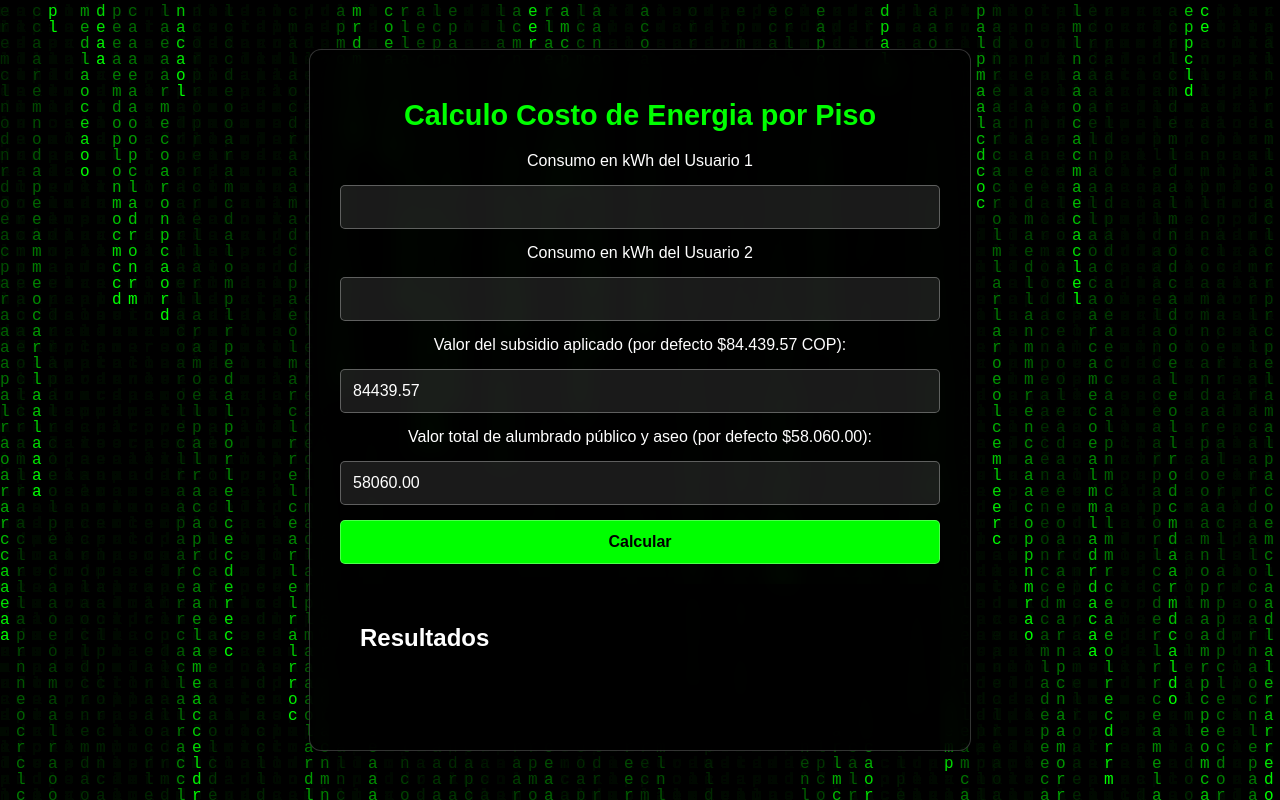
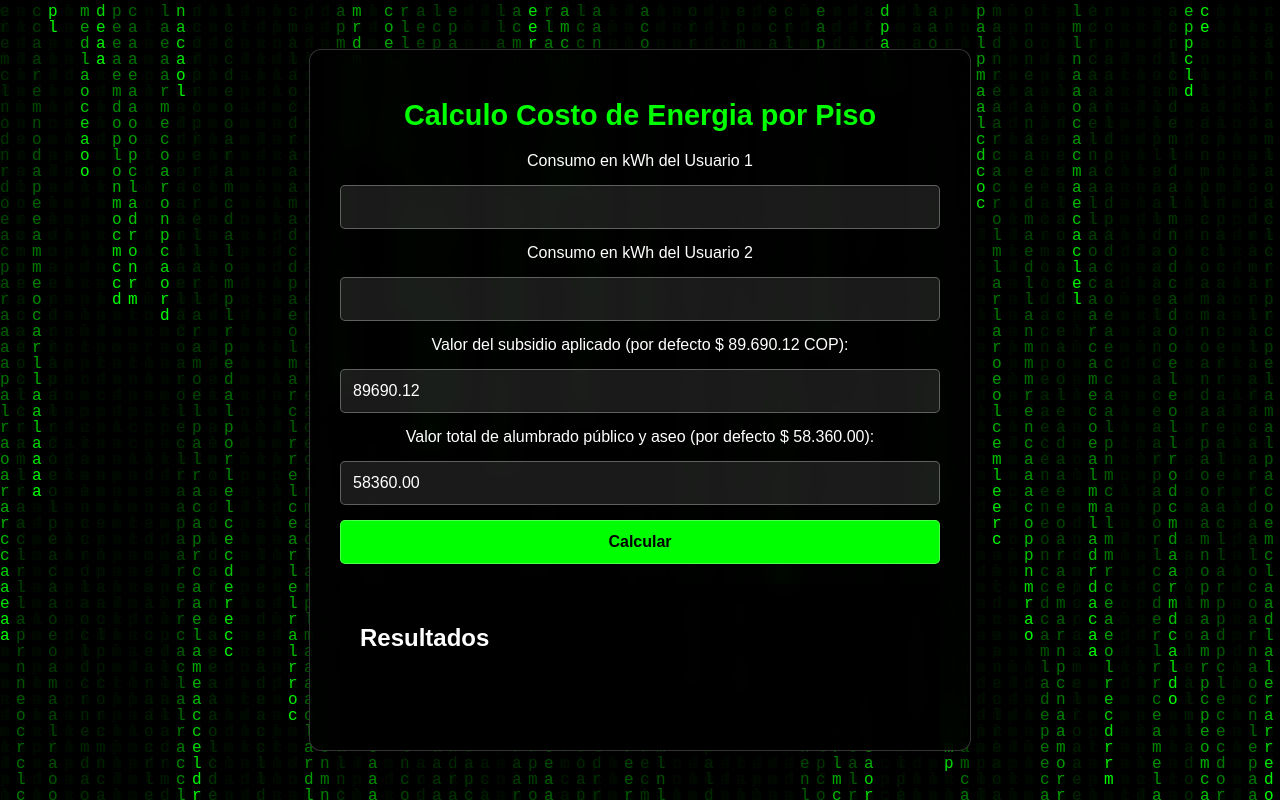
Before and after one commit to juliohiguita/CalculoEnergyMatrix, a plain HTML site: page index.html in a window 1280 px wide. Drawn offline with Linux system fonts and the light colour scheme.

Commit message:
Update index.html
editado valor subsidio y aseo

```diff
--- a/index.html
+++ b/index.html
@@ -18,11 +18,11 @@
             <label for="consumoUsuario2">Consumo en kWh del Usuario 2</label>
             <input type="number" id="consumoUsuario2" step="0.01" required>
 
-            <label for="subsidio">Valor del subsidio aplicado (por defecto $84.439.57 COP):</label>
-            <input type="number" id="subsidio" step="0.01" value="84439.57">
+            <label for="subsidio">Valor del subsidio aplicado (por defecto  $ 89.690.12 COP):</label>
+            <input type="number" id="subsidio" step="0.01" value="89690.12">
 
-            <label for="alumbradoAseo">Valor total de alumbrado público y aseo (por defecto  $58.060.00):</label>
-            <input type="number" id="alumbradoAseo" step="0.01" value="58060.00">
+            <label for="alumbradoAseo">Valor total de alumbrado público y aseo (por defecto  $ 58.360.00):</label>
+            <input type="number" id="alumbradoAseo" step="0.01" value="58360.00">
 
             <button type="submit">Calcular</button>
         </form>
```
